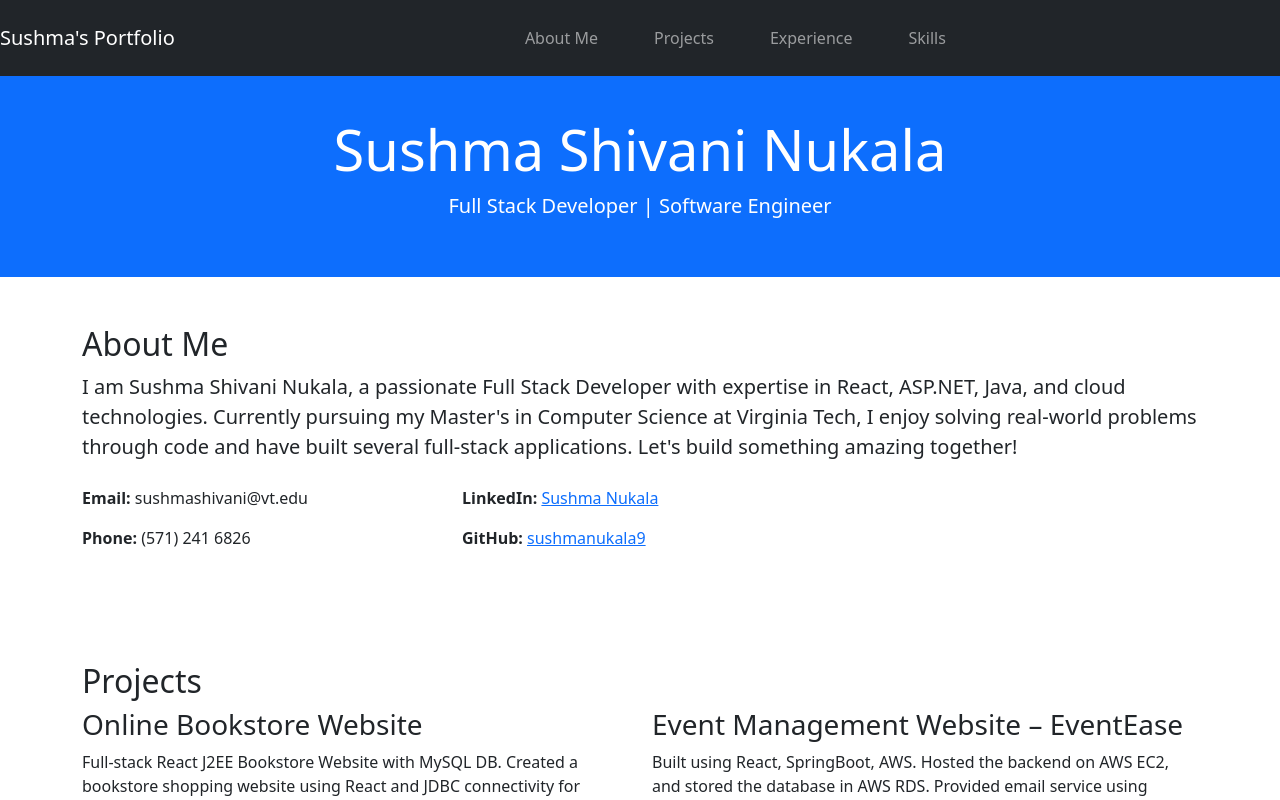
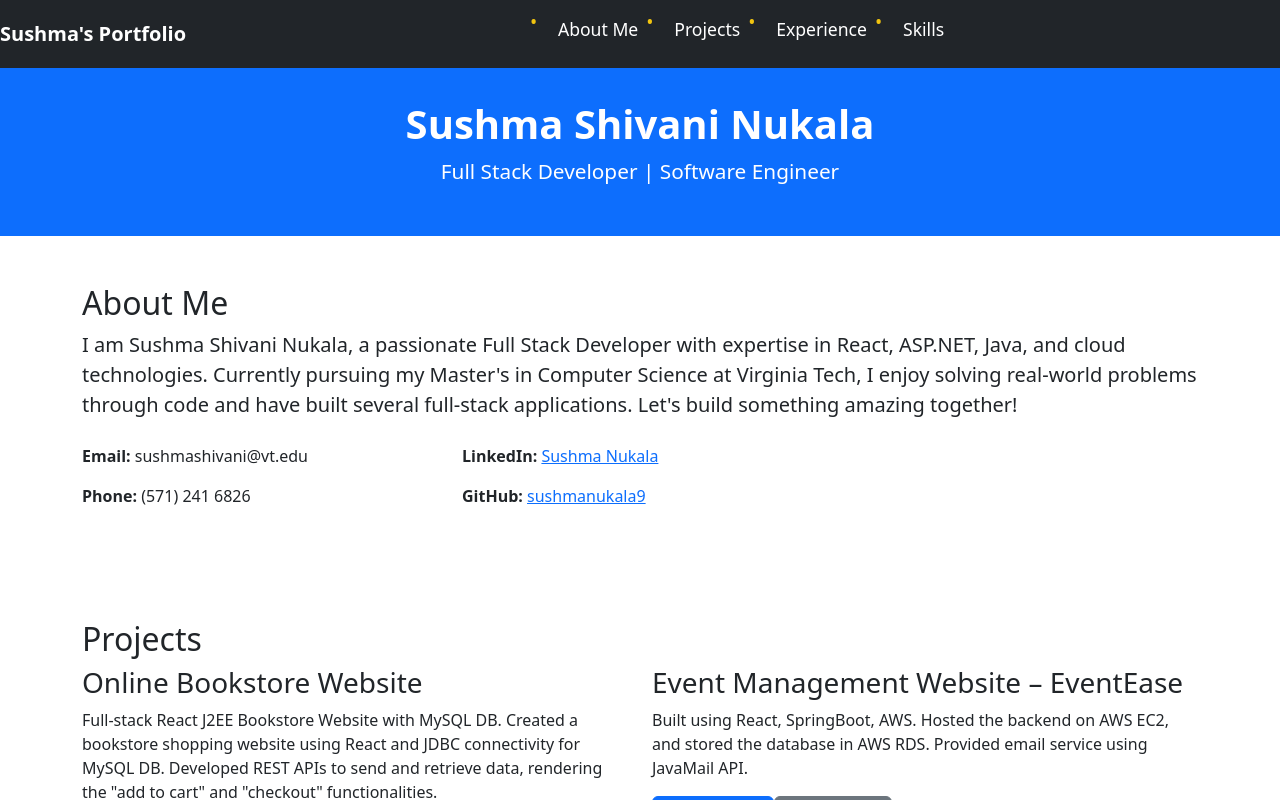
Before and after one commit to sushmanukala9/github-portfolio, a React (Create React App) app: page / in a window 1280 px wide. Shown: the top 800 px of the page. Built offline with nearby package versions, Linux system fonts and the light colour scheme.

Commit message:
Updated portfolio with full project details and professional stylin

```diff
--- a/src/App.css
+++ b/src/App.css
@@ -1,151 +1,156 @@
 body {
   font-family: 'Roboto', sans-serif;
+  background-color: #f9f9f9;
   margin: 0;
   padding: 0;
-  background-color: #f4f4f4;
 }
 
-.container {
-  max-width: 1200px;
-  margin: auto;
-  padding: 20px;
+.container-fluid {
+  padding: 0;
 }
 
 .navbar {
   background-color: #3f51b5;
-  color: white;
-  padding: 15px;
 }
 
-.navbar ul {
-  list-style: none;
-  display: flex;
-  justify-content: center;
-  gap: 20px;
+.navbar-brand {
+  font-size: 1.5rem;
+  font-weight: bold;
 }
 
-.navbar li {
-  cursor: pointer;
-  transition: background-color 0.3s;
-  padding: 10px;
+.nav-link {
+  color: white !important;
+  font-size: 1.1rem;
 }
 
-.navbar li:hover {
-  background-color: #303f9f;
-  border-radius: 5px;
+.nav-link:hover {
+  color: #f1c40f !important;
 }
 
-header {
+.jumbotron {
+  background-color: #3f51b5;
+  color: white;
+  margin-bottom: 0;
+  padding: 2rem 1rem;
+}
+
+.jumbotron h1 {
+  font-size: 2.5rem;
+  font-weight: bold;
+}
+
+.jumbotron p {
+  font-size: 1.3rem;
+}
+
+.section-heading {
+  font-size: 2rem;
+  color: #333;
+  font-weight: bold;
+  margin-bottom: 20px;
+  border-bottom: 3px solid #f1c40f;
+  padding-bottom: 10px;
+}
+
+.bio-section, .projects-section, .experience-section, .skills-section {
+  background-color: white;
+  margin: 20px 0;
+  padding: 40px 20px;
+  border-radius: 10px;
+  box-shadow: 0 2px 15px rgba(0, 0, 0, 0.1);
+}
+
+.bio-section p, .experience-section p, .skills-section p {
+  font-size: 1.2rem;
+}
+
+.bio-section .row, .projects-section .row, .experience-section .row {
+  margin-bottom: 20px;
+}
+
+.project-item, .job-item {
+  background-color: #f9f9f9;
+  padding: 20px;
+  margin-bottom: 20px;
+  border-left: 5px solid #f1c40f;
+  box-shadow: 0 1px 10px rgba(0, 0, 0, 0.1);
+  border-radius: 10px;
+  transition: 0.3s;
+}
+
+.project-item:hover, .job-item:hover {
+  transform: translateY(-5px);
+  box-shadow: 0 5px 15px rgba(0, 0, 0, 0.15);
+}
+
+.project-item h3, .job-item h3 {
+  font-size: 1.5rem;
+  color: #333;
+  margin-bottom: 10px;
+}
+
+.project-item p, .job-item p {
+  font-size: 1.1rem;
+  color: #666;
+}
+
+.project-item a, .job-item a {
+  display: inline-block;
+  margin-top: 10px;
+}
+
+ul {
+  list-style-type: none;
+  padding: 0;
+}
+
+ul li {
+  position: relative;
+  padding-left: 20px;
+  margin-bottom: 10px;
+  font-size: 1.1rem;
+}
+
+ul li:before {
+  content: "•";
+  position: absolute;
+  left: 0;
+  color: #f1c40f;
+  font-size: 1.2rem;
+}
+
+.skills-section ul {
+  columns: 2;
+}
+
+footer {
+  background-color: #333;
+  color: white;
   text-align: center;
-  padding: 20px 0;
-  background-color: #3f51b5;
+  padding: 20px;
+}
+
+footer a {
+  color: #f1c40f;
+  text-decoration: none;
+  margin: 0 10px;
+  font-size: 1.2rem;
+}
+
+footer a:hover {
   color: white;
 }
 
-.bio-section, .projects-section, .experience-section, .skills-section {
-  padding: 20px;
-  margin: 20px 0;
-  background-color: white;
-  box-shadow: 0 0 10px rgba(0, 0, 0, 0.1);
-}
-
-.projects-list {
-  display: flex;
-  flex-wrap: wrap;
-  gap: 20px;
-}
-
-.project-item {
-  flex: 1 1 calc(33% - 20px);
-  padding: 15px;
-  border: 1px solid #ccc;
-  border-radius: 5px;
-  box-shadow: 0 0 10px rgba(0, 0, 0, 0.05);
-}
-
-.project-item h3 {
-  margin-bottom: 10px;
-  font-size: 1.2rem;
-}
-
-.project-item p {
-  margin-bottom: 10px;
-  font-size: 1rem;
-}
-
-.project-item a {
-  display: block;
-  margin-bottom: 5px;
-  color: #3f51b5;
-  text-decoration: none;
-}
-
-.project-item a:hover {
-  text-decoration: underline;
-}
-
-.job-item {
-  margin-bottom: 20px;
-}
-
-.job-item h3 {
-  margin-bottom: 5px;
-  font-size: 1.2rem;
-  color: #333;
-}
-
-.job-item p {
-  margin-bottom: 10px;
-  font-size: 1rem;
-}
-
-.job-item ul {
-  list-style: none;
-  padding-left: 0;
-}
-
-.job-item ul li {
-  margin-bottom: 5px;
-  font-size: 0.9rem;
-}
-
-.skills-section ul {
-  list-style: none;
-  padding-left: 0;
-}
-
-.skills-section ul li {
-  margin-bottom: 10px;
-  font-size: 1rem;
-}
-
-.footer {
-  text-align: center;
-  padding: 20px;
-  background-color: #3f51b5;
-  color: white;
-}
-
-.footer a {
-  color: white;
-  text-decoration: none;
-  margin-right: 15px;
-}
-
-.footer a:hover {
-  text-decoration: underline;
-}
-
 @media (max-width: 768px) {
-  .project-item {
-    flex: 1 1 100%;
+  .skills-section ul {
+    columns: 1;
   }
 
-  .navbar ul {
+  .navbar-collapse {
+    text-align: center;
+  }
+
+  .navbar-nav {
     flex-direction: column;
   }
-
-  .navbar li {
-    padding: 10px 20px;
-  }
 }
```
